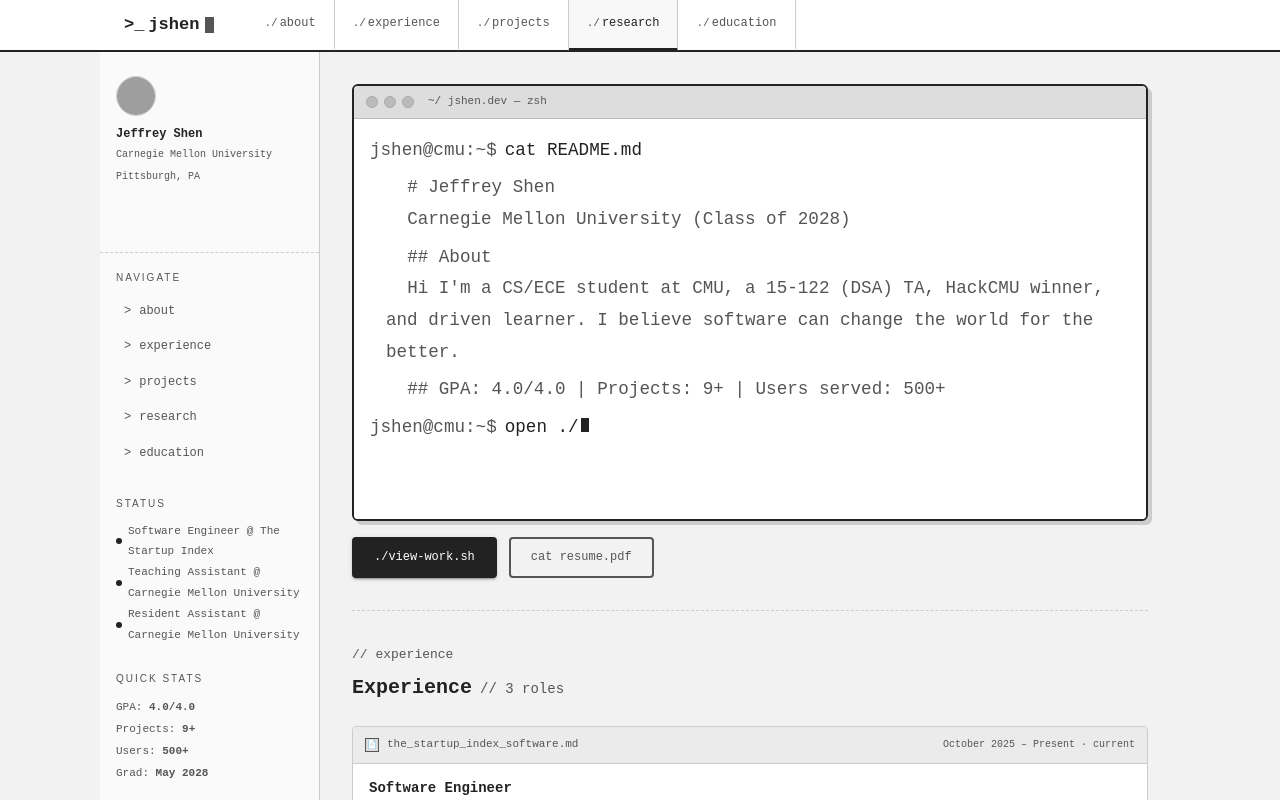
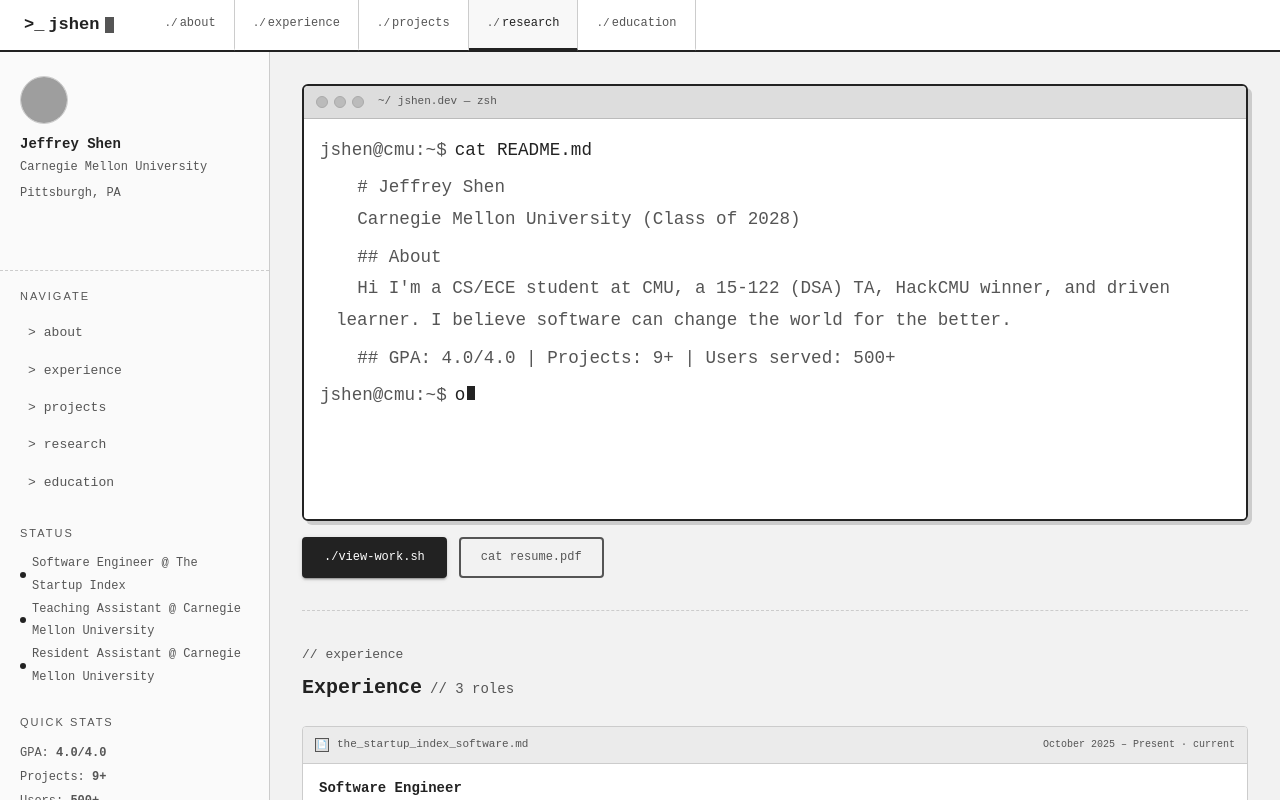
Before and after one commit to Skyism/personal-website-react, a React (Vite) app: page / in a window 1280 px wide. Shown: the top 800 px of the page. Built offline with nearby package versions, Linux system fonts and the light colour scheme; grey boxes are pictures that could not be loaded; some icons are missing.

Commit message:
UI tweaks: widen layout, increase sidebar size and font sizes

```diff
--- a/src/App.jsx
+++ b/src/App.jsx
@@ -29,7 +29,7 @@
         sx={{
           flexGrow: 1,
           display: 'flex',
-          maxWidth: '1080px',
+          maxWidth: '1280px',
           margin: '0 auto',
           width: '100%',
         }}
--- a/src/components/layout/Header.jsx
+++ b/src/components/layout/Header.jsx
@@ -120,7 +120,7 @@
       >
         <Box
           sx={{
-            maxWidth: '1080px',
+            maxWidth: '1280px',
             margin: '0 auto',
             padding: '0 24px',
             display: 'flex',
--- a/src/components/layout/Sidebar.jsx
+++ b/src/components/layout/Sidebar.jsx
@@ -31,7 +31,7 @@
   return (
     <Box
       sx={{
-        width: 220,
+        width: 270,
         flexShrink: 0,
         borderRight: '1px solid',
         borderColor: 'divider',
@@ -46,7 +46,7 @@
       {/* Profile Card */}
       <Box
         sx={{
-          padding: '0 16px 16px',
+          padding: '0 20px 16px',
           borderBottom: '1px dashed',
           borderColor: 'divider',
           marginBottom: '16px',
@@ -57,8 +57,8 @@
           src={personalInfo.profileImage}
           alt={personalInfo.name}
           sx={{
-            width: 40,
-            height: 40,
+            width: 48,
+            height: 48,
             marginBottom: '8px',
             border: '1px solid',
             borderColor: 'divider',
@@ -66,7 +66,7 @@
         />
         <Typography
           sx={{
-            fontSize: '12px',
+            fontSize: '14px',
             fontWeight: 'bold',
             color: 'text.primary',
             fontFamily: 'monospace',
@@ -76,7 +76,7 @@
         </Typography>
         <Typography
           sx={{
-            fontSize: '10px',
+            fontSize: '12px',
             color: 'text.secondary',
             fontFamily: 'monospace',
           }}
@@ -85,7 +85,7 @@
         </Typography>
         <Typography
           sx={{
-            fontSize: '10px',
+            fontSize: '12px',
             color: 'text.secondary',
             fontFamily: 'monospace',
             marginTop: '4px',
@@ -99,10 +99,10 @@
       </Box>
 
       {/* Navigation */}
-      <Box sx={{ padding: '0 16px', marginBottom: '24px' }}>
+      <Box sx={{ padding: '0 20px', marginBottom: '24px' }}>
         <Typography
           sx={{
-            fontSize: '10px',
+            fontSize: '11px',
             textTransform: 'uppercase',
             letterSpacing: '2px',
             color: 'text.secondary',
@@ -131,7 +131,7 @@
                 borderRadius: '4px',
                 marginBottom: '2px',
                 cursor: 'pointer',
-                fontSize: '12px',
+                fontSize: '13px',
                 color: 'text.secondary',
                 fontFamily: 'monospace',
                 '&:hover': {
@@ -151,10 +151,10 @@
       </Box>
 
       {/* Status */}
-      <Box sx={{ padding: '0 16px', marginBottom: '24px' }}>
+      <Box sx={{ padding: '0 20px', marginBottom: '24px' }}>
         <Typography
           sx={{
-            fontSize: '10px',
+            fontSize: '11px',
             textTransform: 'uppercase',
             letterSpacing: '2px',
             color: 'text.secondary',
@@ -166,7 +166,7 @@
         </Typography>
         <Box
           sx={{
-            fontSize: '11px',
+            fontSize: '12px',
             color: 'text.secondary',
             fontFamily: 'monospace',
             lineHeight: 1.9,
@@ -190,10 +190,10 @@
       </Box>
 
       {/* Quick Stats */}
-      <Box sx={{ padding: '0 16px' }}>
+      <Box sx={{ padding: '0 20px' }}>
         <Typography
           sx={{
-            fontSize: '10px',
+            fontSize: '11px',
             textTransform: 'uppercase',
             letterSpacing: '2px',
             color: 'text.secondary',
@@ -205,7 +205,7 @@
         </Typography>
         <Box
           sx={{
-            fontSize: '11px',
+            fontSize: '12px',
             color: 'text.secondary',
             fontFamily: 'monospace',
             lineHeight: 2,
```
